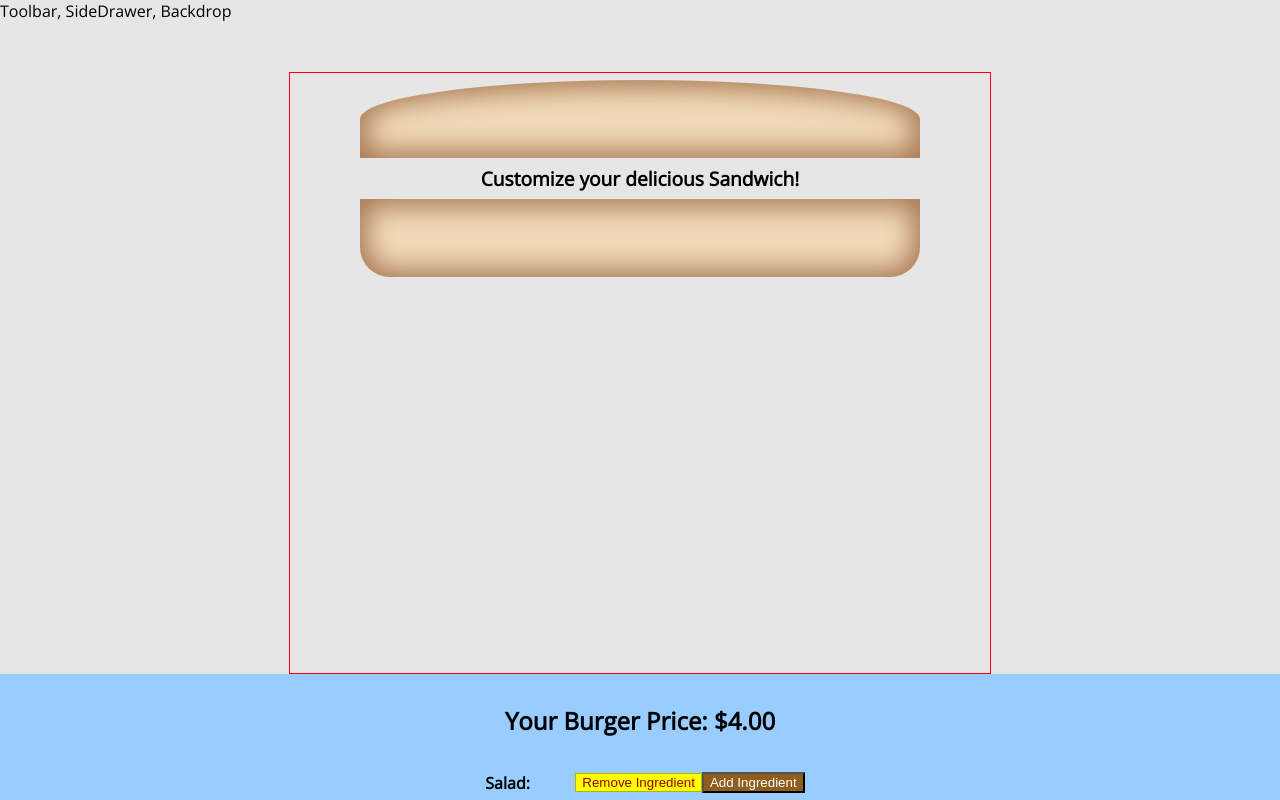
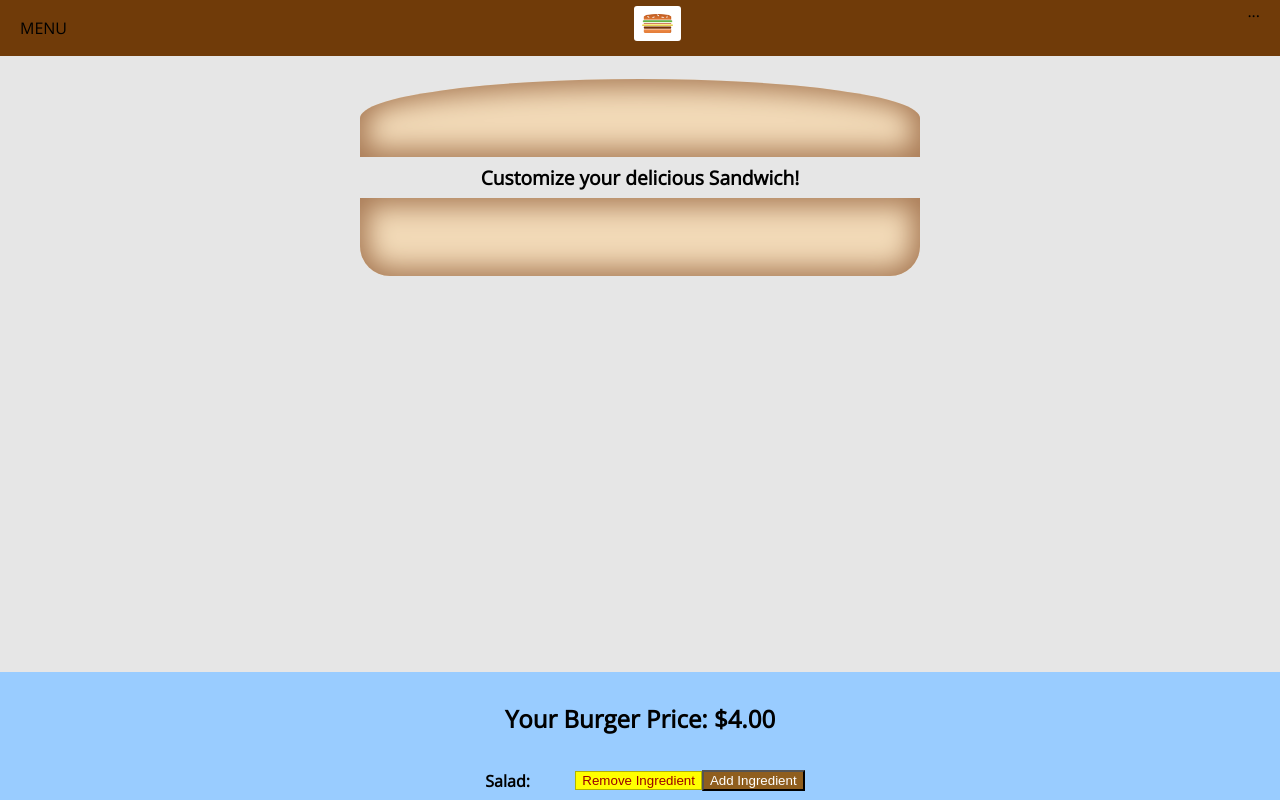
Before and after one commit to dragomir1/REACT-sandwichBuilder, a React app: page / in a window 1280 px wide. Shown: the top 800 px of the page. Built offline with nearby package versions, Linux system fonts and the light colour scheme.

Commit message:
additions

```diff
--- a/src/components/Layout/Layout.css
+++ b/src/components/Layout/Layout.css
@@ -1,3 +1,3 @@
 .Content {
-  margin-top: 50px;
+  margin-top: 72px;
 }
--- a/src/components/Layout/Layout.js
+++ b/src/components/Layout/Layout.js
@@ -1,11 +1,12 @@
 import React from 'react';
 import Aux from '../../hoc/Aux';
 import classes from './Layout.css';
+import Toolbar from '../Navigation/Toolbar/Toolbar';
 
 
 const layout = (props) => (
   <Aux>
-    <div> Toolbar, SideDrawer, Backdrop </div>
+    <Toolbar />
     <main className={classes.Content}>
       {props.children}
     </main>
--- /dev/null
+++ b/src/components/Logo/Logo.css
@@ -0,0 +1,12 @@
+.Logo {
+  background-color: white;
+  padding: 8px;
+  height: 80%;
+  box-sizing: border-box;
+  border-radius: 3px;
+
+}
+
+.Logo img {
+  height: 100%;
+}
--- /dev/null
+++ b/src/components/Logo/Logo.js
@@ -0,0 +1,12 @@
+import React from 'react';
+import classes from './Logo.css';
+import imageLogo from '../../assets/images/burgerlogocopy.png';
+
+
+const logo = (props) => (
+  <div className={classes.Logo}>
+    <img src={imageLogo} alt='logo' />
+  </div>
+);
+
+export default logo;
--- /dev/null
+++ b/src/components/Navigation/Toolbar/Toolbar.css
@@ -0,0 +1,28 @@
+.Toolbar {
+  height: 56px;
+  width: 100%;
+  position: fixed;
+  top: 0;
+  left: 0;
+  background-color: #703b09;
+  display: flex;
+  justify-content: space-between;
+  align-items: center;
+  padding: 0 20px;
+  box-sizing: border-box;
+  z-index: 90;
+}
+
+.Toolbar nav {
+  height: 100%;
+}
+
+.Logo {
+  height: 80%;
+}
+
+@media(max-width: 499px) {
+  .DesktopOnly {
+    display: none;
+  }
+}
--- /dev/null
+++ b/src/components/Navigation/Toolbar/Toolbar.js
@@ -0,0 +1,18 @@
+import React from 'react';
+import classes from './Toolbar.css';
+import Logo from '../../Logo/Logo';
+
+
+const toolbar = (props) => (
+  <header className={classes.Toolbar}>
+    <div>MENU</div>
+    <div className={classes.Logo}>
+      <Logo />
+    </div>
+    <nav className={classes.DesktopOnly}>
+      ...
+    </nav>
+  </header>
+);
+
+export default toolbar;
--- a/src/components/Sandwich/OrderSummaryModal/OrderSummaryModal.js
+++ b/src/components/Sandwich/OrderSummaryModal/OrderSummaryModal.js
@@ -1,5 +1,6 @@
 import React from 'react';
 import Aux from '../../../hoc/Aux';
+import Button from '../../UI/Button/Button';
 // regular funtion body to execute some code.
 // object.keys transforms the object into an array of keys...salad, ham, etc..
 // we want to map this into an array of jsx elements at the end.
@@ -9,7 +10,7 @@ const orderSummary = (props) => {
     return (
       <li key={ingredientKey}>
         <span style={{textTransform: 'capitalize'}}>
-          {ingredientKey}
+          {ingredientKey} items
         </span>:
         {props.ingredients[ingredientKey]}
       </li>
@@ -22,7 +23,14 @@ const orderSummary = (props) => {
       <ul>
         {ingredientSummary}
       </ul>
+      <p><strong>Total Price: ${props.price.toFixed(2)}</strong></p>
       <p>Continue to Checkout?</p>
+      <Button
+        btnType="Danger"
+        clicked={props.cancelOrderHandler}>CANCEL</Button>
+      <Button
+        btnType="Success"
+        clicked={props.continueOrderHandler}>ORDER</Button>
 
     </Aux>
   );
--- a/src/components/Sandwich/Sandwich.css
+++ b/src/components/Sandwich/Sandwich.css
@@ -1,6 +1,6 @@
 .Sandwich {
   width: 90%;
-  border: 1px red solid;
+  /* border: 1px red solid; */
   margin: auto;
   height: 300px;
   overflow: scroll;
--- /dev/null
+++ b/src/components/UI/Button/Button.css
@@ -0,0 +1,30 @@
+.Button {
+    background-color: transparent;
+    border: none;
+    color: white;
+    outline: none;
+    cursor: pointer;
+    font: inherit;
+    padding: 10px;
+    margin: 10px;
+    font-weight: bold;
+}
+
+.Button:first-of-type {
+    margin-left: 0;
+    padding-left: 0;
+}
+
+.Success {
+    color: #5C9210;
+}
+
+.Danger {
+    color: red;
+}
+
+.Button:disabled {
+  color: #ccc;
+  cursor: not-allowed;
+
+}
--- /dev/null
+++ b/src/components/UI/Button/Button.js
@@ -0,0 +1,13 @@
+import React from 'react';
+import classes from './Button.css';
+
+// in the className we need to pass a string at the end beuase we are conditionally passing either a Success color or a Fail color - green or red. so we need to make the classname into an array then use join to convert them into a string. btnType is set from outside. we pass the btn prop from the orderSummary.
+const button = (props) => (
+  <button
+    className={[classes.Button, classes[props.btnType]].join(' ')}
+    disabled={props.disabled}
+    onClick={props.clicked}>{props.children}
+  </button>
+);
+
+export default button;
--- a/src/containers/SandwichBuilder/SandwichBuilder.js
+++ b/src/containers/SandwichBuilder/SandwichBuilder.js
@@ -6,9 +6,9 @@ import Modal from '../../components/UI/Modal/Modal';
 import OrderSummaryModal from '../../components/Sandwich/OrderSummaryModal/OrderSummaryModal';
 
 const INGREDIENT_PRICES = {
-  salad: 0.5,
+  salad: 0.75,
   ham: 1.0,
-  tomato: 0.5,
+  tomato: 0.35,
   cheese: 0.75
 };
 
@@ -50,6 +50,13 @@ class SandwichBuilder extends Component {
     this.setState({purchasing: false});
   }
 
+  cancelOrderHandler = () => {
+    this.setState({purchasing: false});
+  };
+
+  continueOrderHandler = () => {
+    alert('continue');
+  }
   addIngredientHandler = (type) => {
     const oldCount = this.state.ingredients[type];
     const updatedCount = oldCount + 1;
@@ -95,7 +102,10 @@ class SandwichBuilder extends Component {
     return (
       <Aux>
         <Modal show={this.state.purchasing} cancelPurchaseHander={this.cancelPurchaseHander}>
-          <OrderSummaryModal ingredients={this.state.ingredients} />
+          <OrderSummaryModal ingredients={this.state.ingredients}
+            cancelOrderHandler={this.cancelOrderHandler}
+            continueOrderHandler={this.continueOrderHandler}
+            price={this.state.totalPrice} />
         </Modal>
 
         <Sandwich ingredients={this.state.ingredients}/>
```
Also changed, not shown: src/assets/images/burgerlogocopy.png (added).
